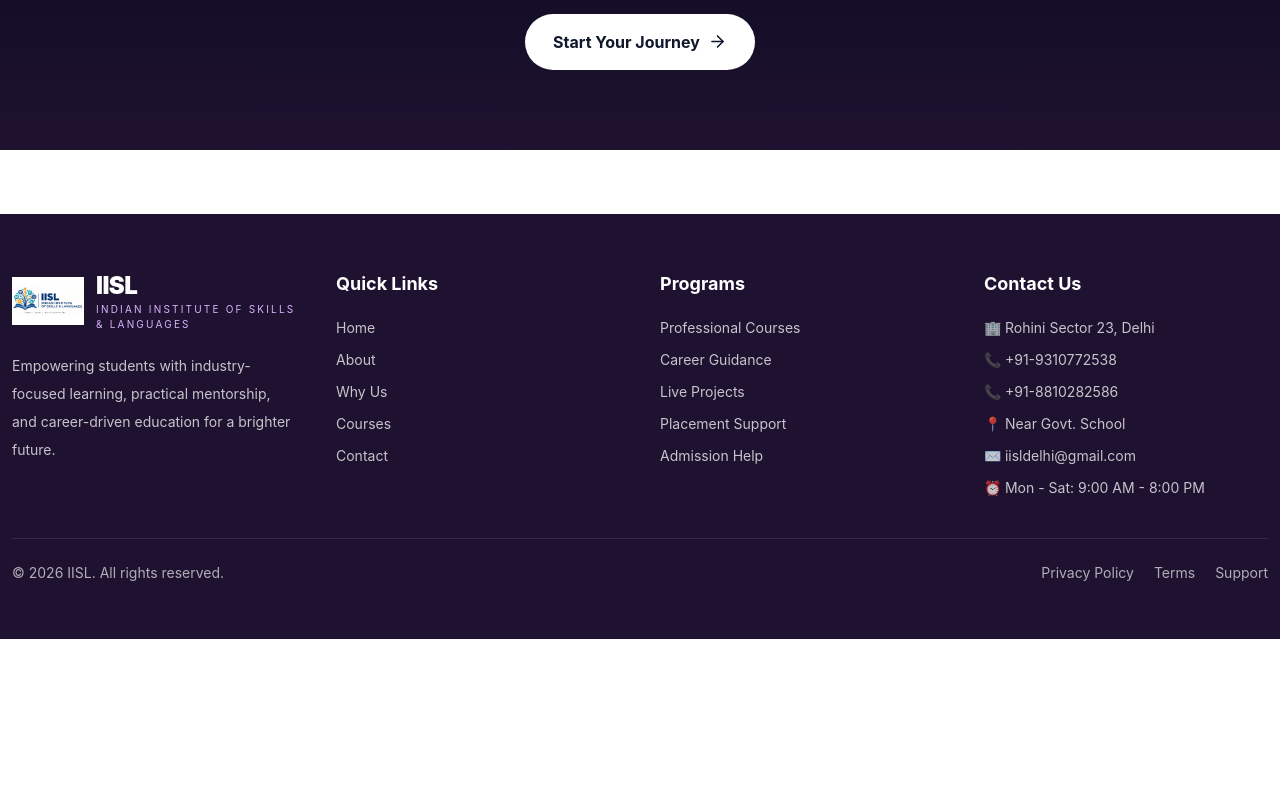
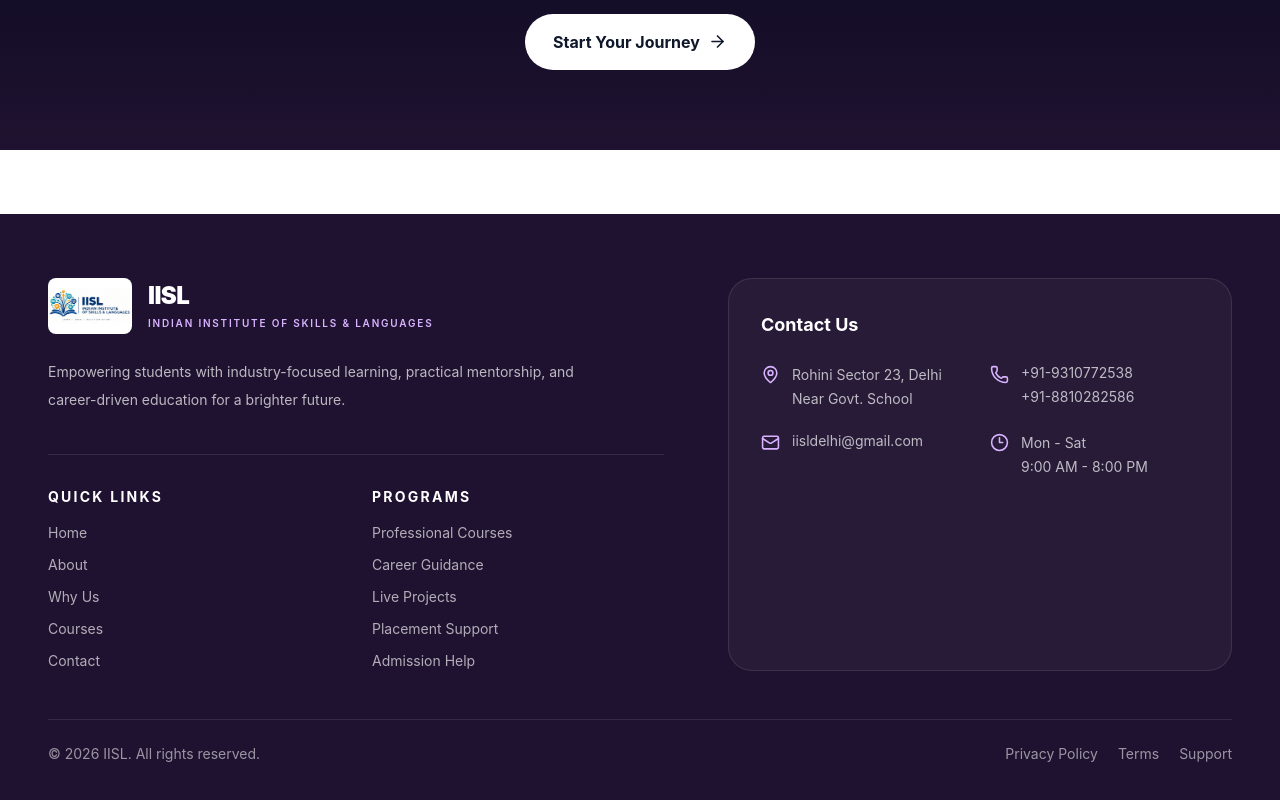
Before and after one commit to Shahdab02/IISL_Delhi_Webpage, a React (Vite) app in the folder client/: page / in a window 1280 px wide. Shown: the part 10464-11264 px from the top of the page. Before the commit the page ends 11103 px from the top, so only its background shows below. Built offline with nearby package versions, Linux system fonts and the light colour scheme.

Commit message:
Updated footer

```diff
--- a/client/src/Component/Footer/Footer.jsx
+++ b/client/src/Component/Footer/Footer.jsx
@@ -1,68 +1,116 @@
-import React from "react";
 import { Link } from "react-router-dom";
+import { Clock3, Mail, MapPin, Phone } from "lucide-react";
 import logo from "../../assets/logo.jpeg";
 
 const Footer = () => {
   const currentYear = new Date().getFullYear();
 
   return (
-    <footer className="bg-[#1f1230] text-white mt-16">
-      <div className="max-w-375 mx-auto px-4 md:px-2 lg:px-3 py-14">
-        <div className="grid gap-10 md:grid-cols-2 lg:grid-cols-4">
+    <footer className="mt-16 bg-[#1f1230] text-white">
+      <div className="mx-auto max-w-7xl px-5 py-14 sm:px-8 lg:px-12 lg:py-16">
+        <div className="grid gap-12 lg:grid-cols-[1.1fr_0.9fr] lg:gap-16">
           <div>
-            <div className="flex items-center gap-3 mb-5">
-              <img src={logo} alt="IISL" className="h-12 w-auto object-contain" />
+            <div className="flex items-center gap-4">
+              <img
+                src={logo}
+                alt="IISL"
+                className="h-14 w-auto rounded-lg object-contain"
+              />
               <div>
-                <h3 className="text-2xl font-black tracking-tight text-white">IISL</h3>
-                <p className="text-[10px] uppercase tracking-[0.22em] text-[#d9b3ff]">Indian Institute of Skills &amp; Languages</p>
+                <h3 className="text-2xl font-black tracking-tight text-white">
+                  IISL
+                </h3>
+                <p className="mt-1 text-[10px] font-semibold uppercase tracking-[0.18em] text-[#d9b3ff]">
+                  Indian Institute of Skills &amp; Languages
+                </p>
               </div>
             </div>
-            <p className="text-sm text-white/75 leading-7">
+
+            <p className="mt-6 max-w-xl text-sm leading-7 text-white/70">
               Empowering students with industry-focused learning, practical mentorship, and career-driven education for a brighter future.
             </p>
+
+            <div className="mt-10 grid gap-8 border-t border-white/10 pt-8 sm:grid-cols-2">
+              <div>
+                <h4 className="mb-4 text-sm font-bold uppercase tracking-[0.16em] text-white">
+                  Quick Links
+                </h4>
+                <ul className="space-y-3 text-sm text-white/65">
+                  <li><Link to="/" className="transition-colors hover:text-[#d9b3ff]">Home</Link></li>
+                  <li><Link to="/about" className="transition-colors hover:text-[#d9b3ff]">About</Link></li>
+                  <li><Link to="/why-us" className="transition-colors hover:text-[#d9b3ff]">Why Us</Link></li>
+                  <li><Link to="/courses" className="transition-colors hover:text-[#d9b3ff]">Courses</Link></li>
+                  <li><Link to="/contact" className="transition-colors hover:text-[#d9b3ff]">Contact</Link></li>
+                </ul>
+              </div>
+
+              <div>
+                <h4 className="mb-4 text-sm font-bold uppercase tracking-[0.16em] text-white">
+                  Programs
+                </h4>
+                <ul className="space-y-3 text-sm text-white/65">
+                  <li><a href="#" className="transition-colors hover:text-[#d9b3ff]">Professional Courses</a></li>
+                  <li><a href="#" className="transition-colors hover:text-[#d9b3ff]">Career Guidance</a></li>
+                  <li><a href="#" className="transition-colors hover:text-[#d9b3ff]">Live Projects</a></li>
+                  <li><a href="#" className="transition-colors hover:text-[#d9b3ff]">Placement Support</a></li>
+                  <li><a href="#" className="transition-colors hover:text-[#d9b3ff]">Admission Help</a></li>
+                </ul>
+              </div>
+            </div>
           </div>
 
-          <div>
-            <h4 className="text-lg font-bold mb-5 text-white">Quick Links</h4>
-            <ul className="space-y-3 text-sm text-white/75">
-              <li><Link to="/" className="hover:text-white transition">Home</Link></li>
-              <li><Link to="/about" className="hover:text-white transition">About</Link></li>
-              <li><Link to="/why-us" className="hover:text-white transition">Why Us</Link></li>
-              <li><Link to="/courses" className="hover:text-white transition">Courses</Link></li>
-              <li><Link to="/contact" className="hover:text-white transition">Contact</Link></li>
-            </ul>
-          </div>
+          <div className="rounded-3xl border border-white/10 bg-white/[0.04] p-6 sm:p-8">
+            <h4 className="text-lg font-bold text-white">Contact Us</h4>
+            <div className="mt-6 grid gap-5 sm:grid-cols-2">
+              <div className="flex items-start gap-3">
+                <MapPin size={19} className="mt-0.5 shrink-0 text-[#d9b3ff]" />
+                <p className="text-sm leading-6 text-white/70">
+                  Rohini Sector 23, Delhi
+                  <br />
+                  Near Govt. School
+                </p>
+              </div>
 
-          <div>
-            <h4 className="text-lg font-bold mb-5 text-white">Programs</h4>
-            <ul className="space-y-3 text-sm text-white/75">
-              <li><a href="#" className="hover:text-white transition">Professional Courses</a></li>
-              <li><a href="#" className="hover:text-white transition">Career Guidance</a></li>
-              <li><a href="#" className="hover:text-white transition">Live Projects</a></li>
-              <li><a href="#" className="hover:text-white transition">Placement Support</a></li>
-              <li><a href="#" className="hover:text-white transition">Admission Help</a></li>
-            </ul>
-          </div>
+              <div className="flex items-start gap-3">
+                <Phone size={19} className="mt-0.5 shrink-0 text-[#d9b3ff]" />
+                <div className="space-y-1 text-sm text-white/70">
+                  <a href="tel:+919310772538" className="block transition-colors hover:text-white">
+                    +91-9310772538
+                  </a>
+                  <a href="tel:+918810282586" className="block transition-colors hover:text-white">
+                    +91-8810282586
+                  </a>
+                </div>
+              </div>
 
-          <div>
-            <h4 className="text-lg font-bold mb-5 text-white">Contact Us</h4>
-            <ul className="space-y-3 text-sm text-white/75">
-              <li>🏢 Rohini Sector 23, Delhi</li>
-              <li>📞 +91-9310772538</li>
-              <li>📞 +91-8810282586</li>
-              <li>📍 Near Govt. School</li>
-              <li>✉️ iisldelhi@gmail.com</li>
-              <li>⏰ Mon - Sat: 9:00 AM - 8:00 PM</li>
-            </ul>
+              <div className="flex items-start gap-3">
+                <Mail size={19} className="mt-0.5 shrink-0 text-[#d9b3ff]" />
+                <a
+                  href="mailto:iisldelhi@gmail.com"
+                  className="break-all text-sm text-white/70 transition-colors hover:text-white"
+                >
+                  iisldelhi@gmail.com
+                </a>
+              </div>
+
+              <div className="flex items-start gap-3">
+                <Clock3 size={19} className="mt-0.5 shrink-0 text-[#d9b3ff]" />
+                <p className="text-sm leading-6 text-white/70">
+                  Mon - Sat
+                  <br />
+                  9:00 AM - 8:00 PM
+                </p>
+              </div>
+            </div>
           </div>
         </div>
 
-        <div className="mt-10 border-t border-white/10 pt-6 flex flex-col md:flex-row items-center justify-between gap-4 text-sm text-white/65">
+        <div className="mt-12 flex flex-col items-center justify-between gap-4 border-t border-white/10 pt-6 text-sm text-white/55 md:flex-row">
           <p>© {currentYear} IISL. All rights reserved.</p>
           <div className="flex items-center gap-5">
-            <a href="#" className="hover:text-white transition">Privacy Policy</a>
-            <a href="#" className="hover:text-white transition">Terms</a>
-            <a href="#" className="hover:text-white transition">Support</a>
+            <a href="#" className="transition-colors hover:text-white">Privacy Policy</a>
+            <a href="#" className="transition-colors hover:text-white">Terms</a>
+            <a href="#" className="transition-colors hover:text-white">Support</a>
           </div>
         </div>
       </div>
```
